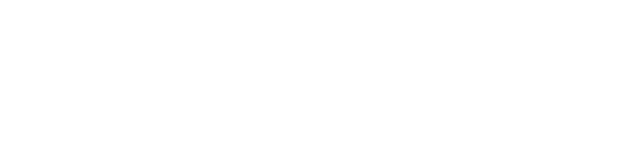
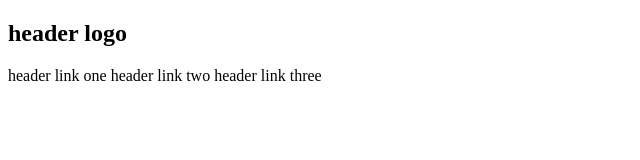
Before and after one commit to aidenscattergood/landing-page, a plain HTML site: page index.html in a window 1280 px wide. Shown: the whole page, without its empty margins (0-640 px from the left). Drawn offline with Linux system fonts and the light colour scheme.

Commit message:
Add header contatiner containing logo and links

```diff
--- a/index.html
+++ b/index.html
@@ -7,4 +7,10 @@
 <body>
 
 </body>
+<div class="header">
+<h2>header logo</h2>
+<a>header link one</a>
+<a>header link two</a>
+<a>header link three</a>
+</div>
 </html>
```
